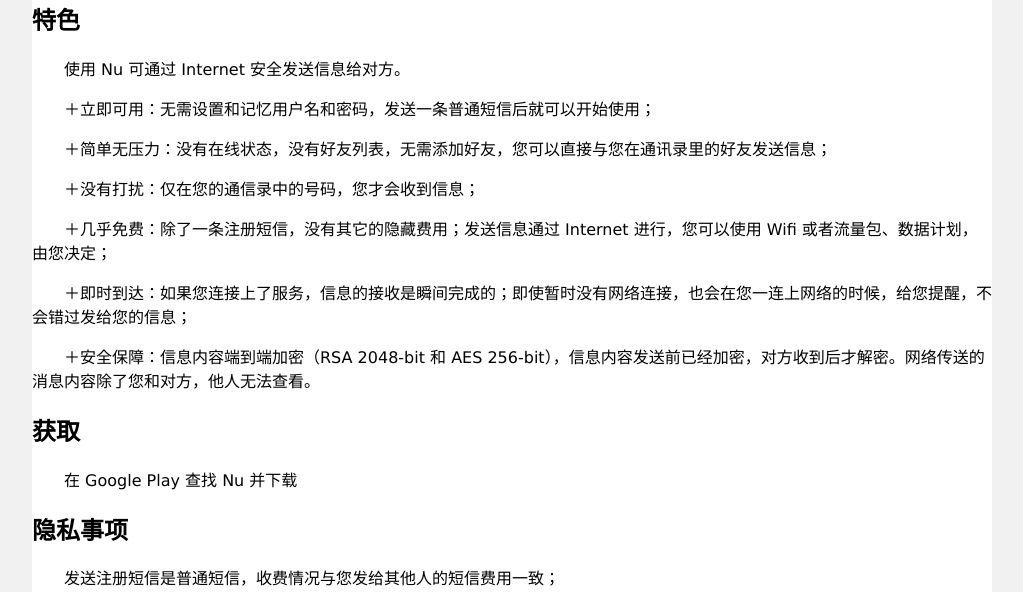
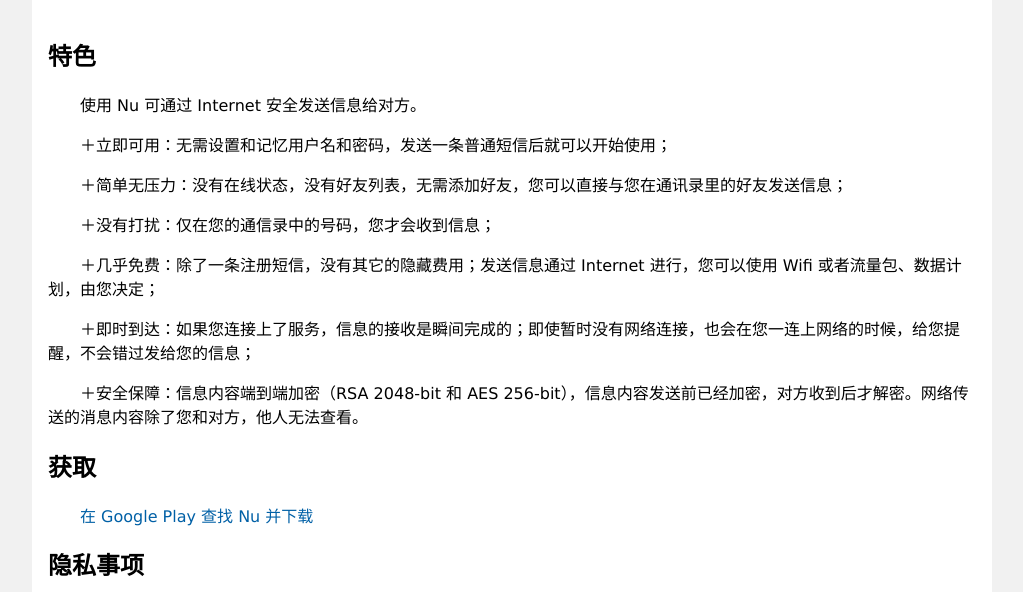
Before and after one commit to CODEVART/APPS, a plain HTML site: page apps/nu/index.html in a window 1280 px wide. Shown: the part 208-800 px from the top of the page, without its empty margins (128-1151 px from the left). Drawn offline with Linux system fonts and the light colour scheme; a script that the page names is missing.

Commit message:
Update Website

```diff
--- a/apps/nu/index.html
+++ b/apps/nu/index.html
@@ -20,8 +20,8 @@
 <p>＋即时到达：如果您连接上了服务，信息的接收是瞬间完成的；即使暂时没有网络连接，也会在您一连上网络的时候，给您提醒，不会错过发给您的信息；</p>
 <p>＋安全保障：信息内容端到端加密（RSA 2048-bit 和 AES 256-bit），信息内容发送前已经加密，对方收到后才解密。网络传送的消息内容除了您和对方，他人无法查看。</p>
 		<h2>获取</h2>
-		<p>在 Google Play 查找 Nu 并下载</p>
-		<h2>隐私事项</h2>
+		<p><a href="https://play.google.com/store/apps/details?id=com.codevart.nu">在 Google Play 查找 Nu 并下载</a></p>
+		<h2 id="privacy">隐私事项</h2>
 		<p>发送注册短信是普通短信，收费情况与您发给其他人的短信费用一致；</p>
 		<p>应用读取您的 SIM 手机卡识别号用于更换卡片时可以清除您的收发信息，以及用于防止加密凭证非授权的访问。我们不会将卡片的可识别信息发送到网络，也不会在我们的服务器存储此类信息。这些信息仅用于验证加密凭据；</p>
 		<p>应用绝不会读取任何可以识别您的设备的唯一标识（如 IMEI，WIFI MAC 地址等）；</p>
--- a/main.css
+++ b/main.css
@@ -15,5 +15,7 @@ a:hover { text-decoration: underline; }
 #main .apps { background: #669900 url(images/apps.png) no-repeat; }
 #main .services { background: #006699 url(images/codes.png) no-repeat; }
 
-.app-desc { text-align: left; }
+.app-desc { text-align: left; padding: 1em; }
 .app-desc p { text-indent: 2em; }
+
+#app-item-nu { background: url(images/nu-icon.png) no-repeat; line-height: 124px; height: 124px; }
```
Also changed, not shown: apps/index.html (+1 -1 lines), images/nu-icon.png (added).
